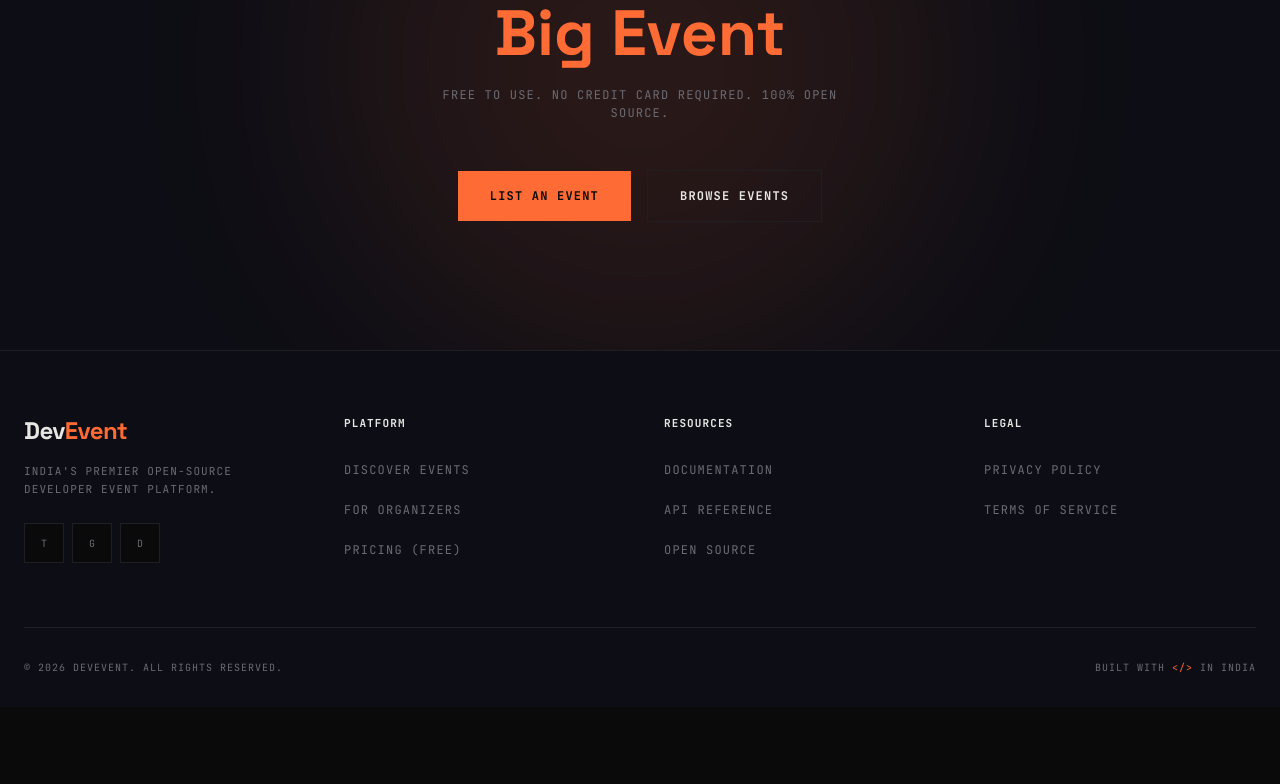
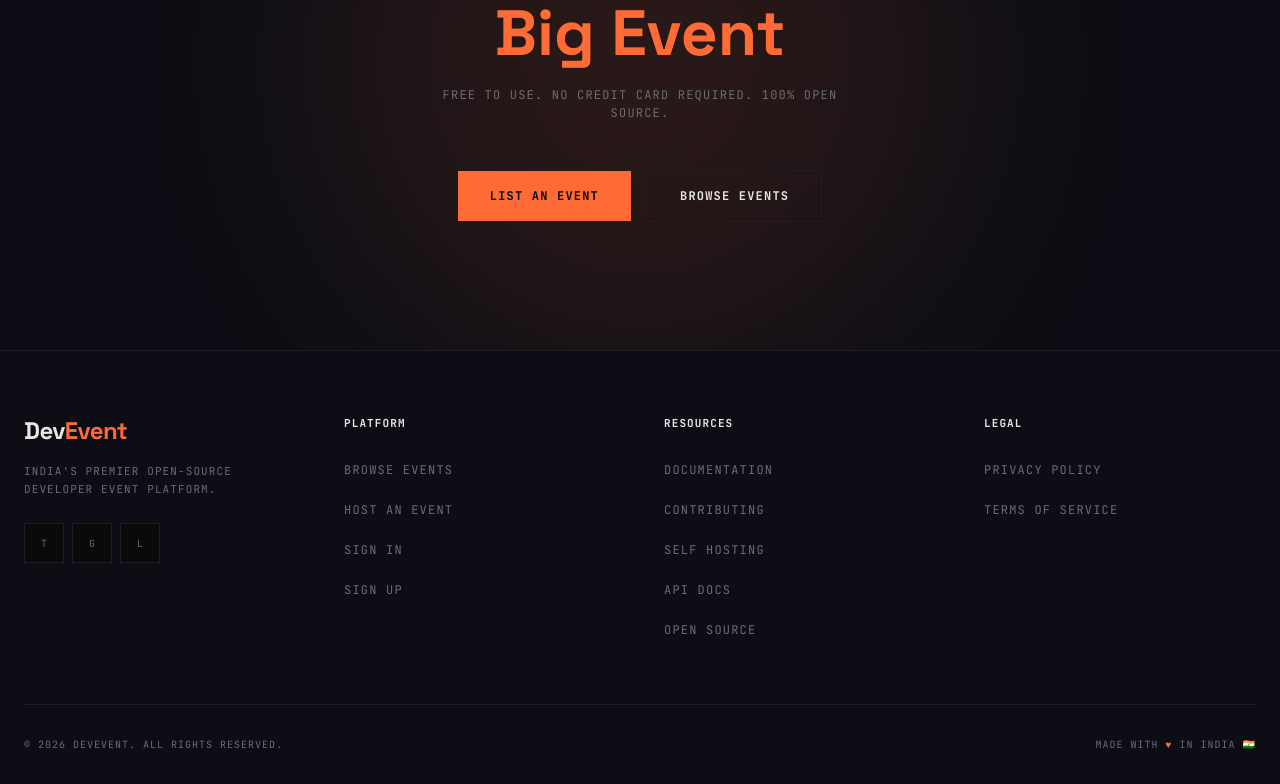
Before and after one commit to YashVarpe05/DevEvent, a Next.js app: page / in a window 1280 px wide. Shown: the part 3889-4673 px from the top of the page. Before the commit the page ends 4596 px from the top, so only its background shows below. Built offline with nearby package versions, Linux system fonts and the light colour scheme; no server answers; the database is empty.

Commit message:
fix(home): update footer links and info

```diff
--- a/app/sections/Footer.tsx
+++ b/app/sections/Footer.tsx
@@ -21,9 +21,9 @@ export default function Footer() {
             {/* Social Icons */}
             <div className="flex items-center gap-2">
               {[
-                { name: "Twitter", href: "#" },
+                { name: "Twitter", href: "https://twitter.com/devevents" },
                 { name: "GitHub", href: "https://github.com/YashVarpe05/DevEvent" },
-                { name: "Discord", href: "#" }
+                { name: "LinkedIn", href: "https://linkedin.com/company/devevents" }
               ].map((social) => (
                 <a
                   key={social.name}
@@ -47,17 +47,22 @@ export default function Footer() {
             <ul className="flex flex-col gap-4">
               <li>
                 <Link href="/events" className="font-mono text-[12px] uppercase text-text-secondary tracking-widest hover:text-accent transition-colors">
-                  Discover Events
+                  Browse Events
                 </Link>
               </li>
               <li>
                 <Link href="/become-organizer" className="font-mono text-[12px] uppercase text-text-secondary tracking-widest hover:text-accent transition-colors">
-                  For Organizers
+                  Host an Event
                 </Link>
               </li>
               <li>
-                <Link href="/pricing" className="font-mono text-[12px] uppercase text-text-secondary tracking-widest hover:text-accent transition-colors">
-                  Pricing (Free)
+                <Link href="/login" className="font-mono text-[12px] uppercase text-text-secondary tracking-widest hover:text-accent transition-colors">
+                  Sign In
+                </Link>
+              </li>
+              <li>
+                <Link href="/signup" className="font-mono text-[12px] uppercase text-text-secondary tracking-widest hover:text-accent transition-colors">
+                  Sign Up
                 </Link>
               </li>
             </ul>
@@ -69,19 +74,29 @@ export default function Footer() {
             </h4>
             <ul className="flex flex-col gap-4">
               <li>
-                <Link href="/docs" className="font-mono text-[12px] uppercase text-text-secondary tracking-widest hover:text-accent transition-colors">
+                <a href="https://github.com/YashVarpe05/DevEvent#readme" target="_blank" rel="noopener noreferrer" className="font-mono text-[12px] uppercase text-text-secondary tracking-widest hover:text-accent transition-colors">
                   Documentation
-                </Link>
+                </a>
               </li>
               <li>
-                <Link href="/api" className="font-mono text-[12px] uppercase text-text-secondary tracking-widest hover:text-accent transition-colors">
-                  API Reference
-                </Link>
+                <a href="https://github.com/YashVarpe05/DevEvent/blob/main/CONTRIBUTING.md" target="_blank" rel="noopener noreferrer" className="font-mono text-[12px] uppercase text-text-secondary tracking-widest hover:text-accent transition-colors">
+                  Contributing
+                </a>
               </li>
               <li>
-                <Link href="https://github.com/YashVarpe05/DevEvent" target="_blank" className="font-mono text-[12px] uppercase text-text-secondary tracking-widest hover:text-accent transition-colors">
+                <a href="https://github.com/YashVarpe05/DevEvent#self-hosting" target="_blank" rel="noopener noreferrer" className="font-mono text-[12px] uppercase text-text-secondary tracking-widest hover:text-accent transition-colors">
+                  Self Hosting
+                </a>
+              </li>
+              <li>
+                <a href="https://github.com/YashVarpe05/DevEvent" target="_blank" rel="noopener noreferrer" className="font-mono text-[12px] uppercase text-text-secondary tracking-widest hover:text-accent transition-colors">
+                  API Docs
+                </a>
+              </li>
+              <li>
+                <a href="https://github.com/YashVarpe05/DevEvent" target="_blank" rel="noopener noreferrer" className="font-mono text-[12px] uppercase text-text-secondary tracking-widest hover:text-accent transition-colors">
                   Open Source
-                </Link>
+                </a>
               </li>
             </ul>
           </div>
@@ -111,7 +126,7 @@ export default function Footer() {
             &copy; {currentYear} DevEvent. All rights reserved.
           </p>
           <p className="font-mono text-[10px] uppercase text-text-secondary tracking-widest">
-            Built with <span className="text-accent">&lt;/&gt;</span> in India
+            Made with <span className="text-accent">♥</span> in India 🇮🇳
           </p>
         </div>
 
```
